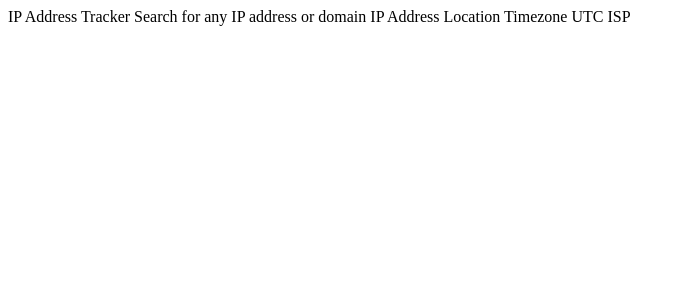
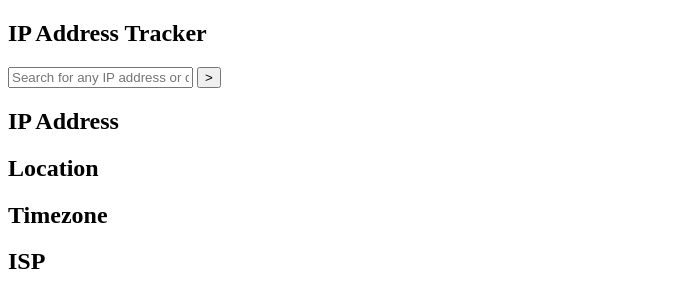
Before and after one commit to mcselle/frontendMentor-ip-address-tracker, a plain HTML site: page index.html in a window 1280 px wide. Shown: the whole page, without its empty margins (0-685 px from the left). Drawn offline with Linux system fonts and the light colour scheme.

Commit message:
basic HTML

```diff
--- a/index.html
+++ b/index.html
@@ -15,15 +15,38 @@
 </head>
 <body>
 
-  IP Address Tracker
+<section class="search-section">
+  <h1>IP Address Tracker</h1>
+  <div class="search-input">
+    <input type="text" placeholder="Search for any IP address or domain">
+    <button id="search-button"> > </button>
+  </div>
 
-  Search for any IP address or domain
+  <div class="search-results">
 
-  IP Address
-  Location
-  Timezone
-    UTC <!-- add offset value dynamically using the API -->
-  ISP
+    <div class="stat">
+      <h2>IP Address</h2>
+      <p class="label"><span class="value"></span></p>
+    </div>
+    <div class="stat">
+      <h2>Location</h2>
+      <p class="label"><span class="value"></span></p>
+    </div>
+    <div class="stat">
+      <h2>Timezone</h2>
+      <p class="label"><span class="value"></span></p>
+    </div>
+    <div class="stat">
+      <h2>ISP</h2>
+      <p class="label"><span class="value"></span></p>
+    </div>
+
+  </div>
+</section>
+
+<main class="map">
+
+</main>
 
 </body>
 </html>
```
